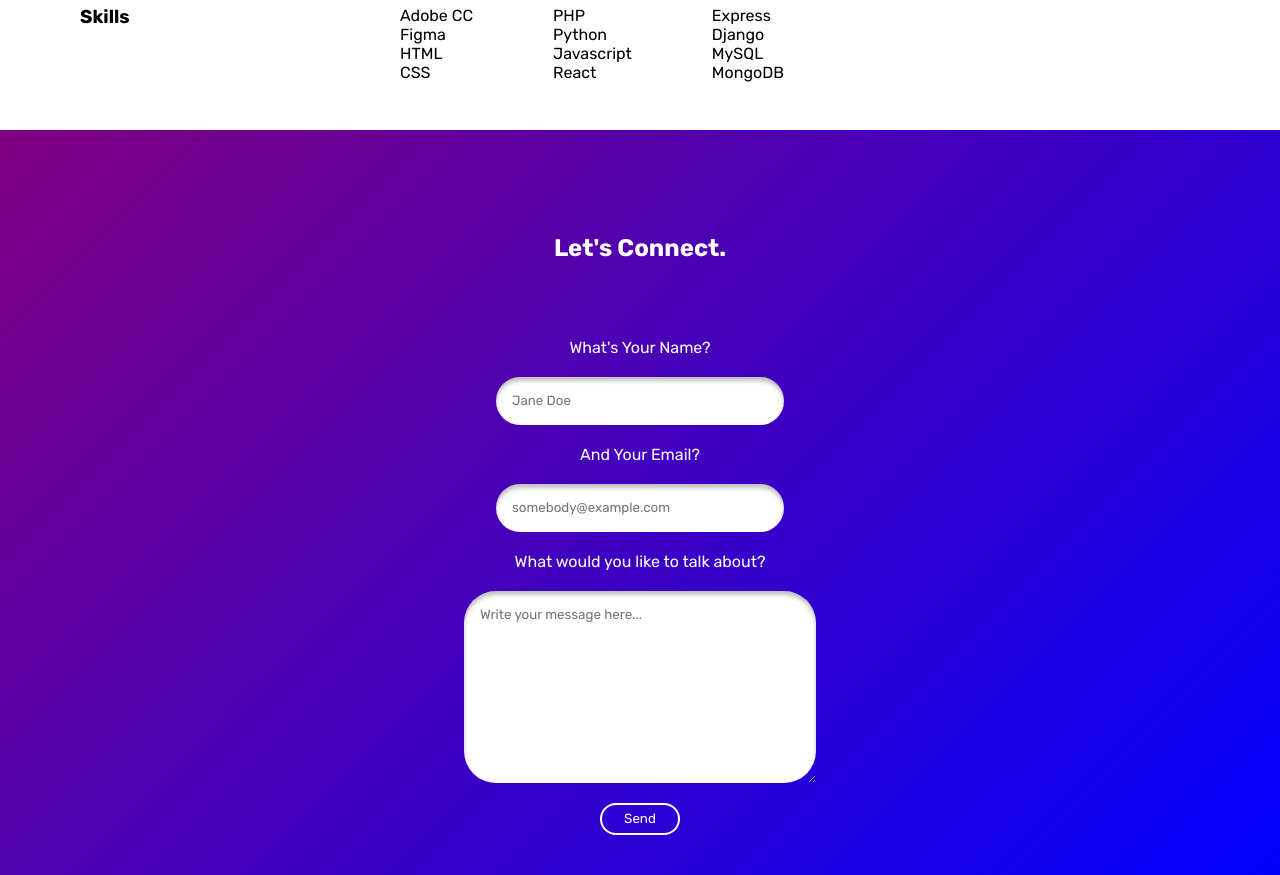
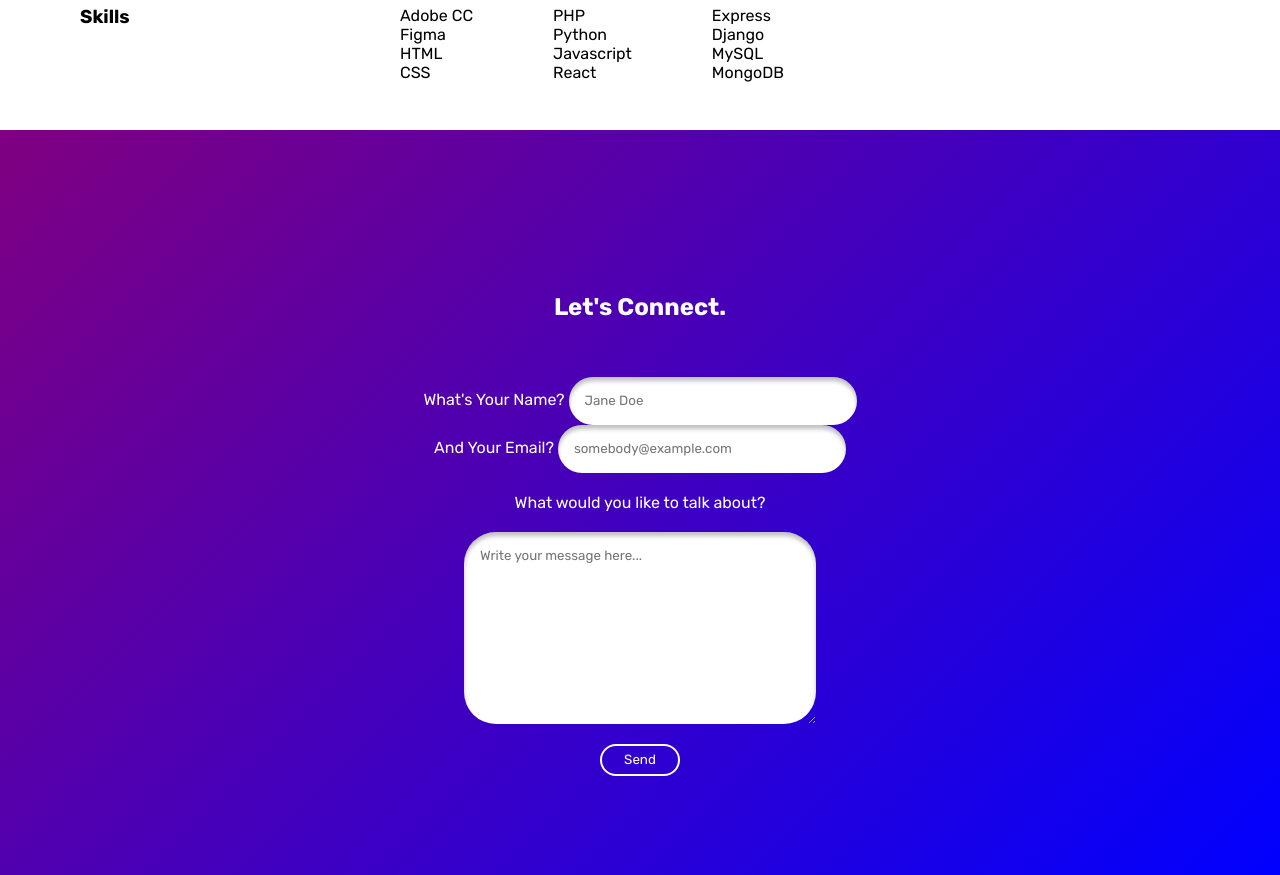
Before and after one commit to janinewhitley/janinewhitley.github.io, a plain HTML site: page index.html in a window 1280 px wide. Shown: the part 5640-6515 px from the top of the page. Drawn offline with Linux system fonts and the light colour scheme; some packages are replaced by stand-ins of ours; a script that the page names is missing.

Commit message:
updated more syntax

```diff
--- a/index.html
+++ b/index.html
@@ -50,7 +50,7 @@
         </a>
       </div>
     </section>
-    <section class="work" id="work" name="work">
+    <section class="work" id="work">
         <div class="project-name" id="project-name">
           <h2 class="project-name-text">My Work</h2>
         </div>
@@ -235,13 +235,13 @@
           </div>
       </article>
     </section>
-    <section class="contact" id="contact" name="contact">
+    <section class="contact" id="contact">
       <h2>Let's Connect.</h2>
       <form id="contact-form" action="https://getform.io/f/8681ee4a-e874-42fc-93d4-94045a847b16" method="post" enctype="multipart/form-data">
-        <label id="nameLabel" for="name"><p>What's Your Name?</p>
+        <label id="nameLabel" for="name">What's Your Name?
           <input name="name" id="name" type="text" placeholder="Jane Doe" required>
         </label>
-          <label id="emailLabel" for="email"><p>And Your Email?</p>
+          <label id="emailLabel" for="email">And Your Email?
             <input name="email" id="email" type="email" placeholder="somebody@example.com" required>
           </label>
           <p>What would you like to talk about?</p>
```
